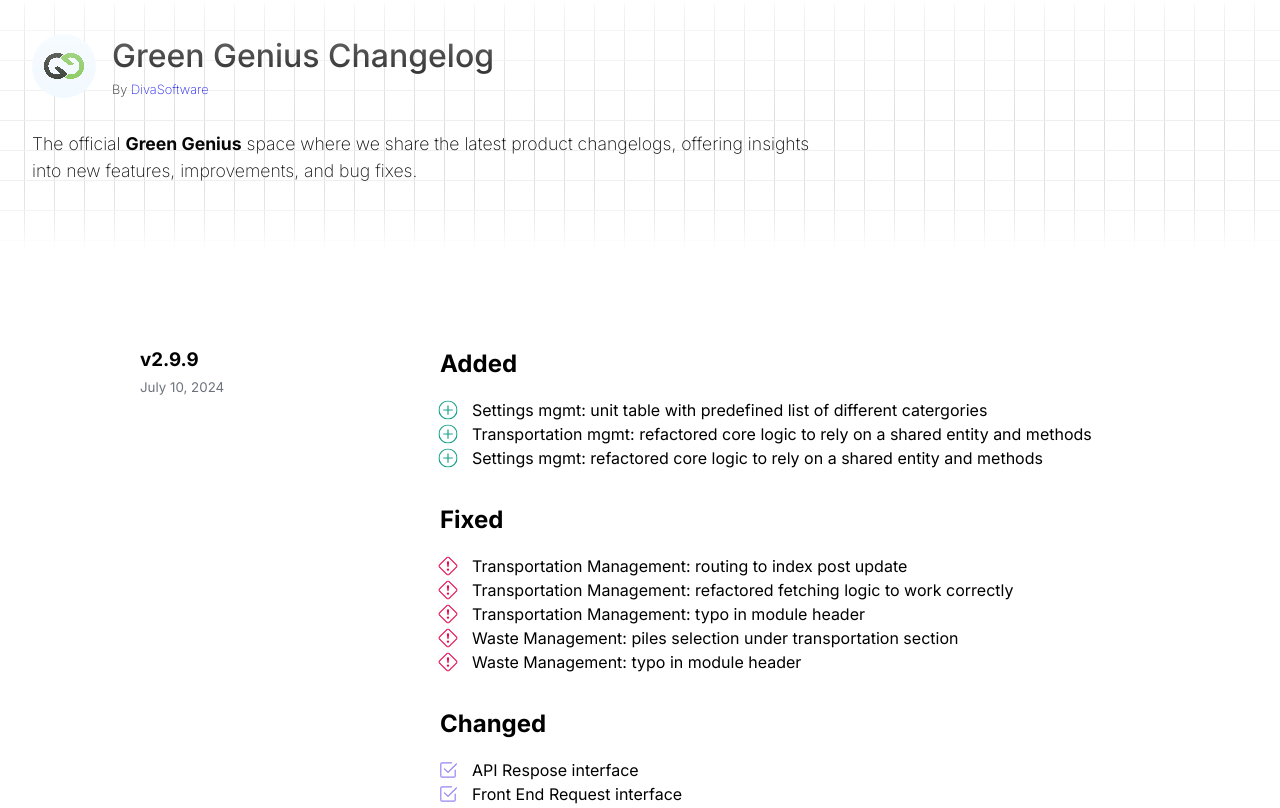
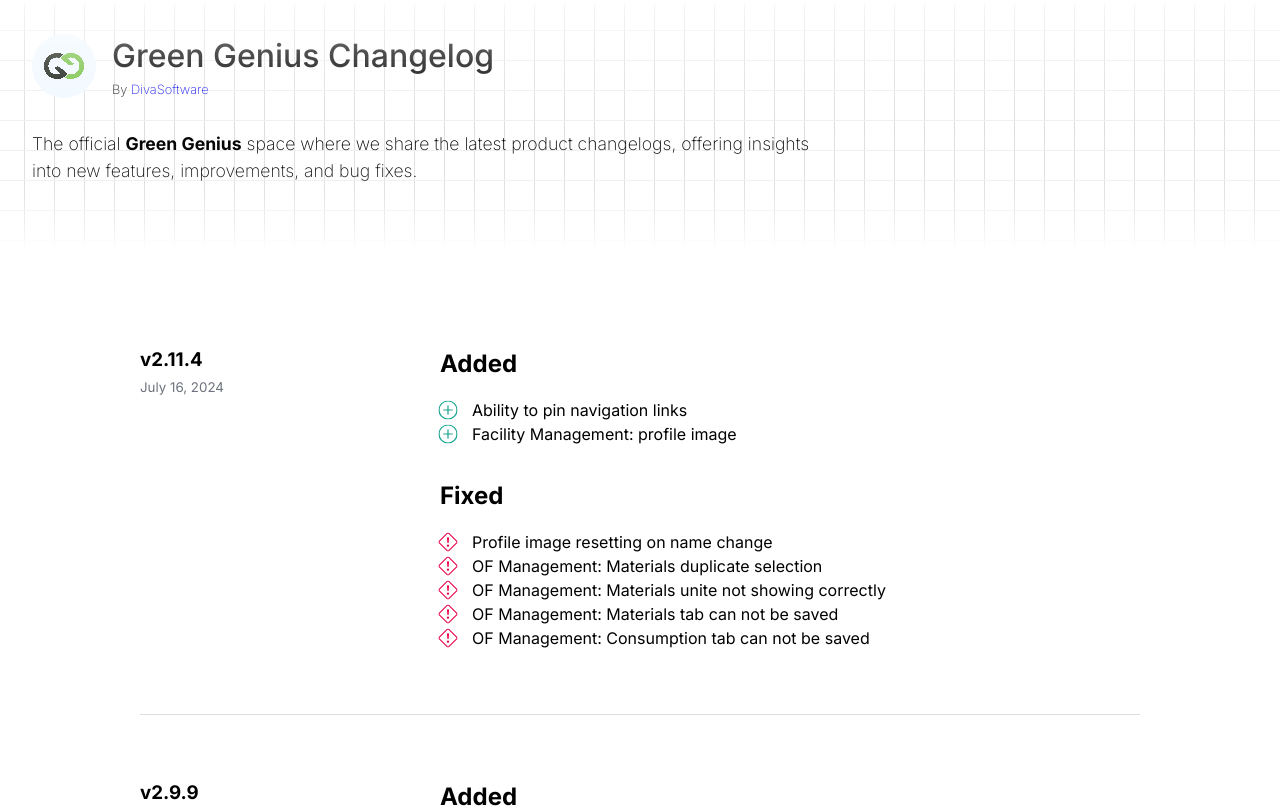
Before and after one commit to divaSoft-gg/green-genius-changelog, a React (Vite) app: page / in a window 1280 px wide. Shown: the top 808 px of the page. Built offline with nearby package versions, Linux system fonts and the light colour scheme; the HTML template or start-up script is replaced by a standard one.

Commit message:
chore: version update

```diff
--- a/src/data/data.js
+++ b/src/data/data.js
@@ -1,11 +1,27 @@
 export const VERSION_DETAILS = [
+    {
+        "version": "2.11.4",
+        "date": "July 16, 2024",
+        "added": [
+            "Ability to pin navigation links",
+            "Facility Management: profile image",
+        ],
+        "changed": [],
+        "fixed": [
+            "Profile image resetting on name change",
+            "OF Management: Materials duplicate selection",
+            "OF Management: Materials unite not showing correctly",
+            "OF Management: Materials tab can not be saved",
+            "OF Management: Consumption tab can not be saved",
+        ],
+    },
     {
         "version": "2.9.9",
         "date": "July 10, 2024",
         "added": [
-            "Settings mgmt: unit table with predefined list of different catergories",
-            "Transportation mgmt: refactored core logic to rely on  a shared entity and methods",
-            "Settings mgmt: refactored core logic to rely on a shared entity and methods",
+            "Settings Management: unit table with predefined list of different catergories",
+            "Transportation Management: refactored core logic to rely on  a shared entity and methods",
+            "Settings Management: refactored core logic to rely on a shared entity and methods",
         ],
         "changed": [
             "API Respose interface",
```
